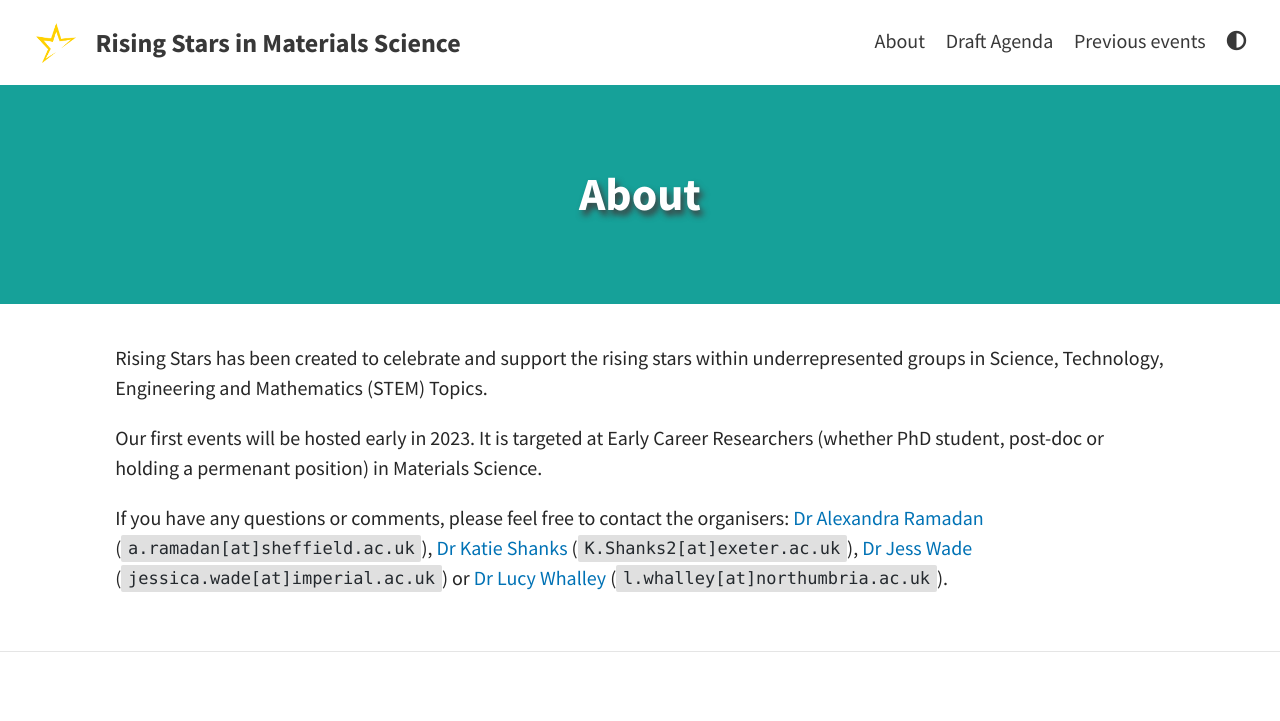
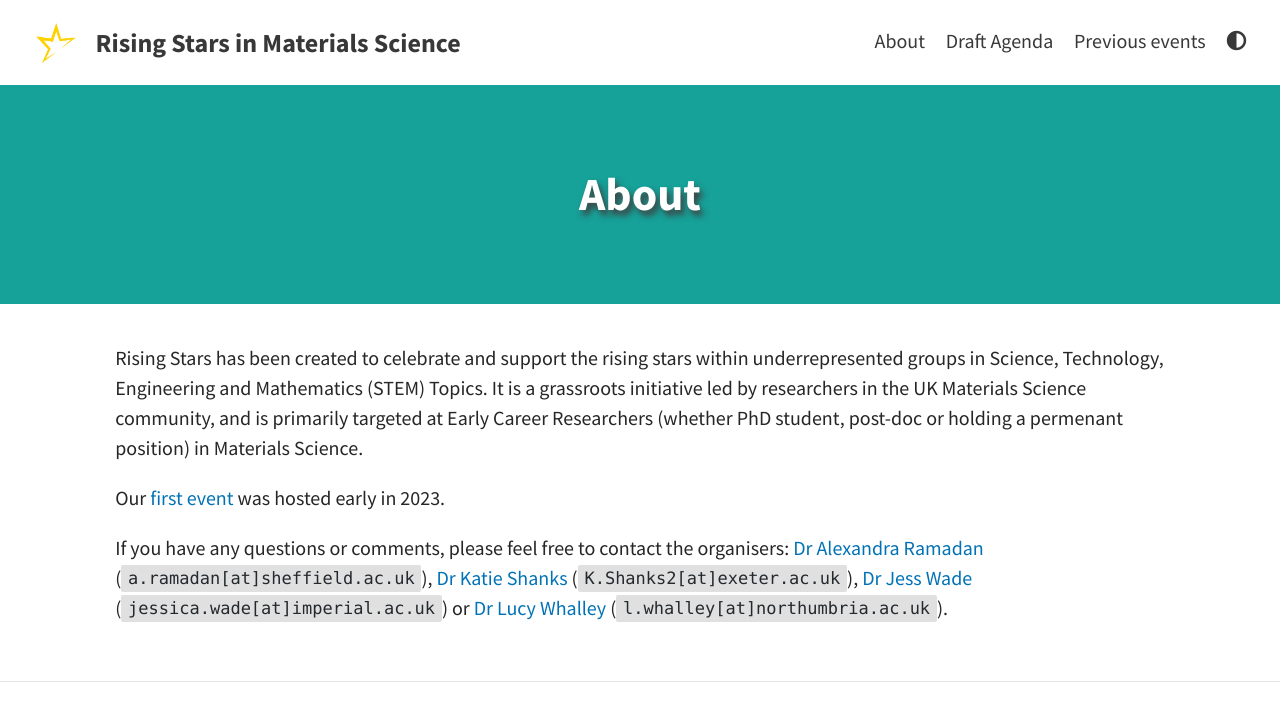
Before and after one commit to MAINSTRAEM/old_website, a Jekyll site: the page built from pages/about.md, in a window 1280 px wide. Shown: the top 721 px of the page. Built offline with Jekyll 4.4.1, drawn with Linux system fonts in a browser that asks for light colours.

Commit message:
Update about.md

```diff
--- a/pages/about.md
+++ b/pages/about.md
@@ -5,8 +5,8 @@ permalink: /about/
 feature-img: "assets/img/blank_teal.png"
 ---
 
-Rising Stars has been created to celebrate and support the rising stars within underrepresented groups in Science, Technology, Engineering and Mathematics (STEM) Topics.
+Rising Stars has been created to celebrate and support the rising stars within underrepresented groups in Science, Technology, Engineering and Mathematics (STEM) Topics. It is a grassroots initiative led by researchers in the UK Materials Science community, and is primarily targeted at Early Career Researchers (whether PhD student, post-doc or holding a permenant position) in Materials Science.
 
-Our first events will be hosted early in 2023. It is targeted at Early Career Researchers (whether PhD student, post-doc or holding a permenant position) in Materials Science.
+Our [first event](https://maintraem.github.io/previous/) was hosted early in 2023.
 
 If you have any questions or comments, please feel free to contact the organisers: [Dr Alexandra Ramadan](https://www.ramadan-lab.com/ramadan) (`a.ramadan[at]sheffield.ac.uk`), [Dr Katie Shanks](https://www.exeter.ac.uk/research/esi/people/profile/index.php?web_id=K_Shanks) (`K.Shanks2[at]exeter.ac.uk`), [Dr Jess Wade](https://www.imperial.ac.uk/people/jessica.wade) (`jessica.wade[at]imperial.ac.uk`) or [Dr Lucy Whalley](https://lucydot.github.io) (`l.whalley[at]northumbria.ac.uk`).
```
